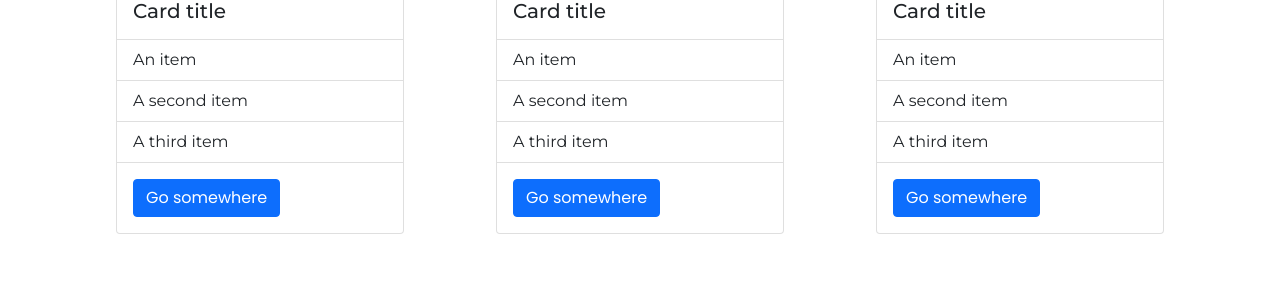
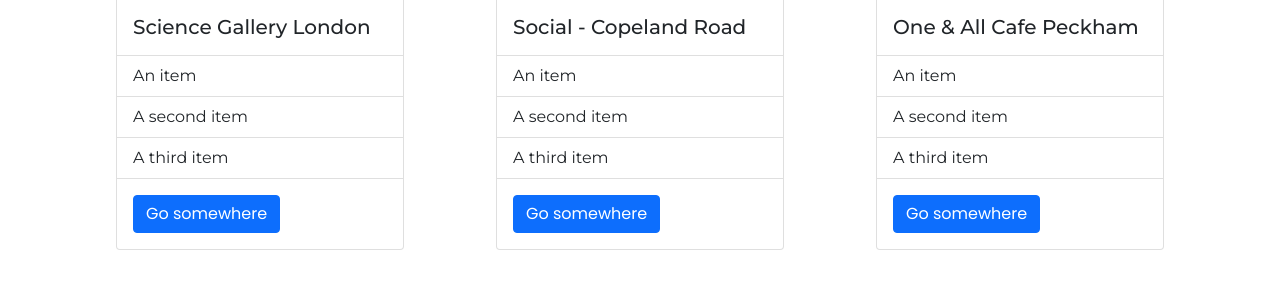
Before and after one commit to mgirish97/CafeAndWifi, a Flask app: page / in a window 1280 px wide. Shown: the part 1821-2119 px from the top of the page. Run offline with Flask 2, Linux system fonts and the light colour scheme.

Commit message:
view all cafes

```diff
--- a/main.py
+++ b/main.py
@@ -9,24 +9,32 @@
 app.config['SQLALCHEMY_DATABASE_URI'] = 'sqlite:///cafes.db'
 app.config['SQLALCHEMY_TRACK_MODIFICATIONS'] = False
 
-
-class MySQLAlchemy(SQLAlchemy):
-    Column: Callable
-    Integer: Callable
-    String: Callable
-    Boolean: Callable
+db = SQLAlchemy(app)
 
 
-db = MySQLAlchemy(app)
+class Cafe(db.Model):
+    id = db.Column(db.Integer, primary_key=True)
+    name = db.Column(db.String(250), unique=True, nullable=False)
+    map_url = db.Column(db.String(500), nullable=False)
+    img_url = db.Column(db.String(500), nullable=False)
+    location = db.Column(db.String(250), nullable=False)
+    has_sockets = db.Column(db.Boolean, nullable=False)
+    has_toilet = db.Column(db.Boolean, nullable=False)
+    has_wifi = db.Column(db.Boolean, nullable=False)
+    can_take_calls = db.Column(db.Boolean, nullable=False)
+    seats = db.Column(db.String(250), nullable=False)
+    coffee_price = db.Column(db.String, nullable=False)
 
 # -------------------------------- Website ----------------------------------- #
 
+
 # TODO Home page
+all_cafes = db.session.query(Cafe).all()
 
 
 @app.route('/')
 def home():
-    return render_template('index.html')
+    return render_template('index.html', cafes=all_cafes)
 
 # Show all cafes
 
@@ -41,19 +49,6 @@
 
 
 # -------------------------------- RESTful API ----------------------------------- #
-class Cafe(db.Model):
-    id = db.Column(db.Integer, primary_key=True)
-    name = db.Column(db.String(250), unique=True, nullable=False)
-    map_url = db.Column(db.String(500), nullable=False)
-    img_url = db.Column(db.String(500), nullable=False)
-    location = db.Column(db.String(250), nullable=False)
-    has_sockets = db.Column(db.Boolean, nullable=False)
-    has_toilet = db.Column(db.Boolean, nullable=False)
-    has_wifi = db.Column(db.Boolean, nullable=False)
-    can_take_calls = db.Column(db.Boolean, nullable=False)
-    seats = db.Column(db.String(250), nullable=False)
-    coffee_price = db.Column(db.String, nullable=False)
-
 
 # TODO GET:
 
--- a/static/styles.css
+++ b/static/styles.css
@@ -114,3 +114,9 @@
 .card-title {
     margin-bottom: 0;
 }
+
+.card-img {
+    width: 286px;
+    height: 230px;
+    object-fit: cover;
+}
--- a/templates/index.html
+++ b/templates/index.html
@@ -94,13 +94,13 @@
   <div class="container-fluid cards-container">
     <div class="container">
       <div class="row justify-content-center">
+        {% for cafe in cafes %}
+
         <div class="col d-flex justify-content-center title-button">
           <div class="card" style="width: 18rem;">
-            <img
-              src="https://atlondonbridge.com/wp-content/uploads/2019/02/Pano_9758_9761-Edit-190918_LTS_Science_Gallery-Medium-Crop-V2.jpg"
-              class="card-img-top" alt="...">
+            <img src="{{ cafe.img_url }}" class="card-img-top card-img" alt="...">
             <div class="card-body">
-              <h5 class="card-title">Card title</h5>
+              <h5 class="card-title">{{ cafe.name }}</h5>
               <!-- <p class="card-text">Some quick example text to build on the card title and make up the bulk of the card's content.</p> -->
             </div>
             <ul class="list-group list-group-flush">
@@ -119,64 +119,10 @@
             </div>
           </div>
         </div>
-
-        <div class="col d-flex justify-content-center title-button">
-          <div class="card" style="width: 18rem;">
-            <img
-              src="https://atlondonbridge.com/wp-content/uploads/2019/02/Pano_9758_9761-Edit-190918_LTS_Science_Gallery-Medium-Crop-V2.jpg"
-              class="card-img-top" alt="...">
-            <div class="card-body">
-              <h5 class="card-title">Card title</h5>
-              <!-- <p class="card-text">Some quick example text to build on the card title and make up the bulk of the card's content.</p> -->
-            </div>
-            <ul class="list-group list-group-flush">
-              <li class="list-group-item">
-                <p>An item</p>
-              </li>
-              <li class="list-group-item">
-                <p>A second item</p>
-              </li>
-              <li class="list-group-item">
-                <p>A third item</p>
-              </li>
-            </ul>
-            <div class="card-body">
-              <a href="#" class="btn btn-primary">Go somewhere</a>
-            </div>
-          </div>
-        </div>
-
-        <div class="col d-flex justify-content-center title-button">
-          <div class="card" style="width: 18rem;">
-            <img
-              src="https://atlondonbridge.com/wp-content/uploads/2019/02/Pano_9758_9761-Edit-190918_LTS_Science_Gallery-Medium-Crop-V2.jpg"
-              class="card-img-top" alt="...">
-            <div class="card-body">
-              <h5 class="card-title">Card title</h5>
-              <!-- <p class="card-text">Some quick example text to build on the card title and make up the bulk of the card's content.</p> -->
-            </div>
-            <ul class="list-group list-group-flush">
-              <li class="list-group-item">
-                <p>An item</p>
-              </li>
-              <li class="list-group-item">
-                <p>A second item</p>
-              </li>
-              <li class="list-group-item">
-                <p>A third item</p>
-              </li>
-            </ul>
-            <div class="card-body">
-              <a href="#" class="btn btn-primary">Go somewhere</a>
-            </div>
-          </div>
-        </div>
+        {% endfor %}
 
       </div>
-
-
     </div>
-  </div>
 
 
 
@@ -184,9 +130,9 @@
 
 
 
-  <script src="https://cdn.jsdelivr.net/npm/bootstrap@5.1.3/dist/js/bootstrap.bundle.min.js"
-    integrity="sha384-ka7Sk0Gln4gmtz2MlQnikT1wXgYsOg+OMhuP+IlRH9sENBO0LRn5q+8nbTov4+1p"
-    crossorigin="anonymous"></script>
+    <script src="https://cdn.jsdelivr.net/npm/bootstrap@5.1.3/dist/js/bootstrap.bundle.min.js"
+      integrity="sha384-ka7Sk0Gln4gmtz2MlQnikT1wXgYsOg+OMhuP+IlRH9sENBO0LRn5q+8nbTov4+1p"
+      crossorigin="anonymous"></script>
 </body>
 
 <footer>
```
